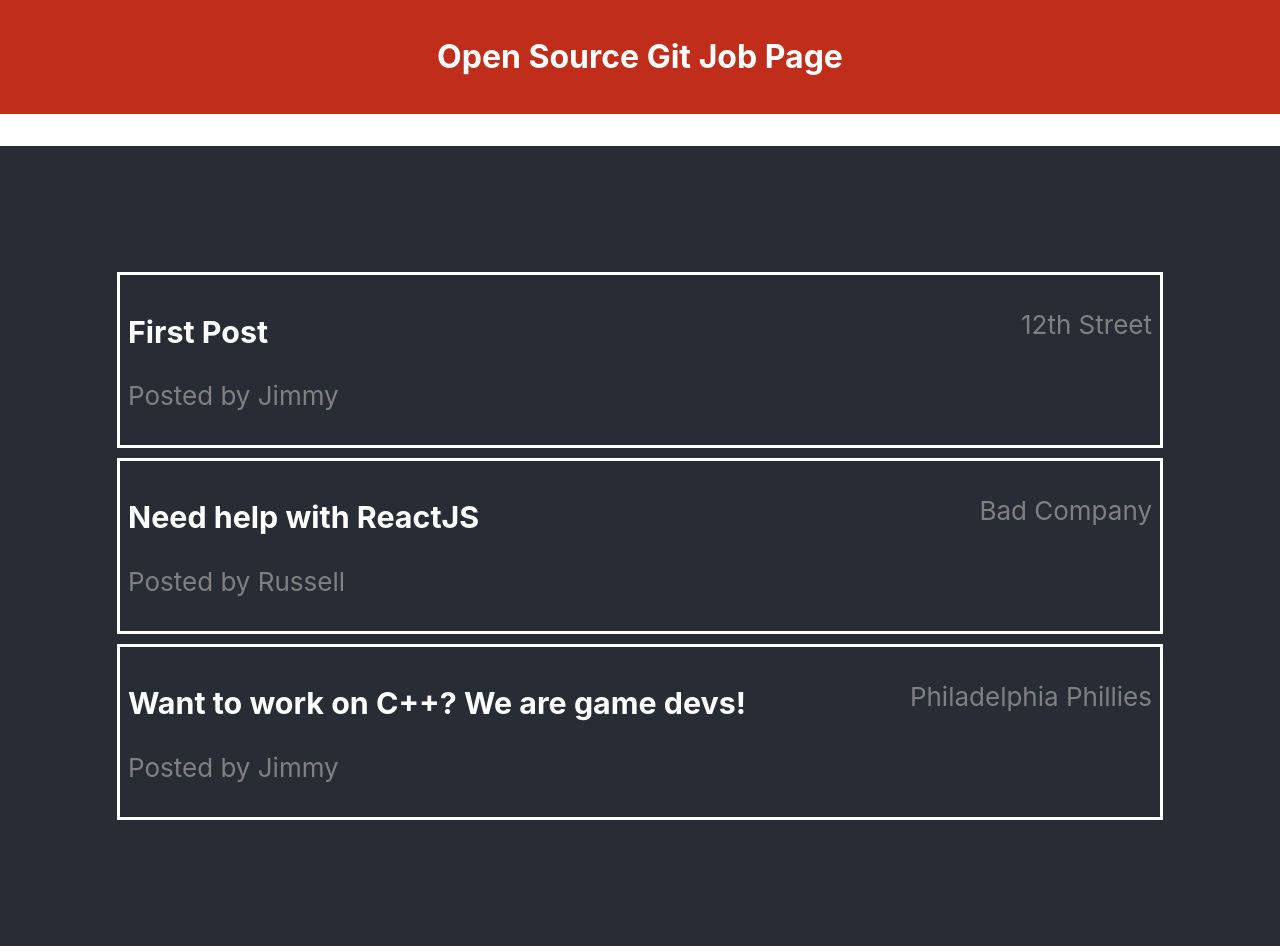
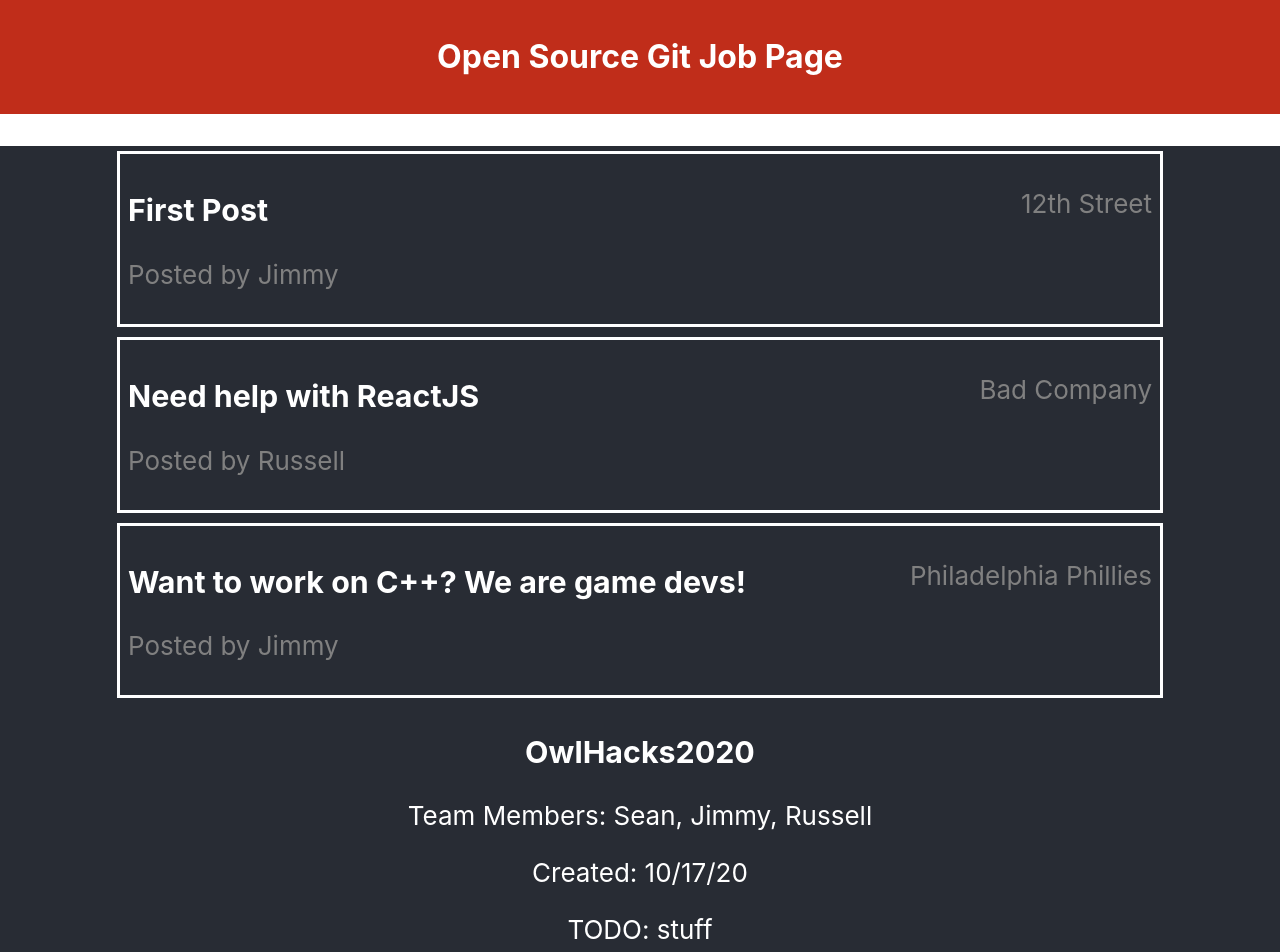
Before and after one commit to 12thStreetStudios/OwlHacks2020, a React (Create React App) app in the folder owlhacks2020/: page / in a window 1280 px wide. Shown: the top 952 px of the page. Built offline with nearby package versions, Linux system fonts and the light colour scheme.

Commit message:
added project basics

```diff
--- a/owlhacks2020/src/App.js
+++ b/owlhacks2020/src/App.js
@@ -3,6 +3,7 @@ import './App.css';
 
 import Title from './components/Title'
 import Post from './components/Post'
+import Project from './components/Project';
 
 function App() {
   return(
@@ -12,6 +13,7 @@ function App() {
         <Post title="First Post" poster="Jimmy" organization="12th Street"/>
         <Post title="Need help with ReactJS" poster="Russell" organization="Bad Company"/>
         <Post title="Want to work on C++? We are game devs!" poster="Jimmy" organization="Philadelphia Phillies"/>
+        <Project pname="OwlHacks2020" members="Sean, Jimmy, Russell" creation_date="10/17/20" todo_list="stuff"></Project>
       </header>
     </div>
   );
--- /dev/null
+++ b/owlhacks2020/src/components/Project.js
@@ -0,0 +1,16 @@
+import React from 'react';
+
+
+class Project extends React.Component {
+    render () {
+        return (
+            <div className="project">
+                <h3>{this.props.pname}</h3>
+                <p id="members">Team Members: {this.props.members}</p>
+                <p id="creation_date">Created: {this.props.creation_date}</p>
+                <p id="todo_list">TODO: {this.props.todo_list}</p>
+            </div>
+        )
+    }
+}
+export default Project;
```
